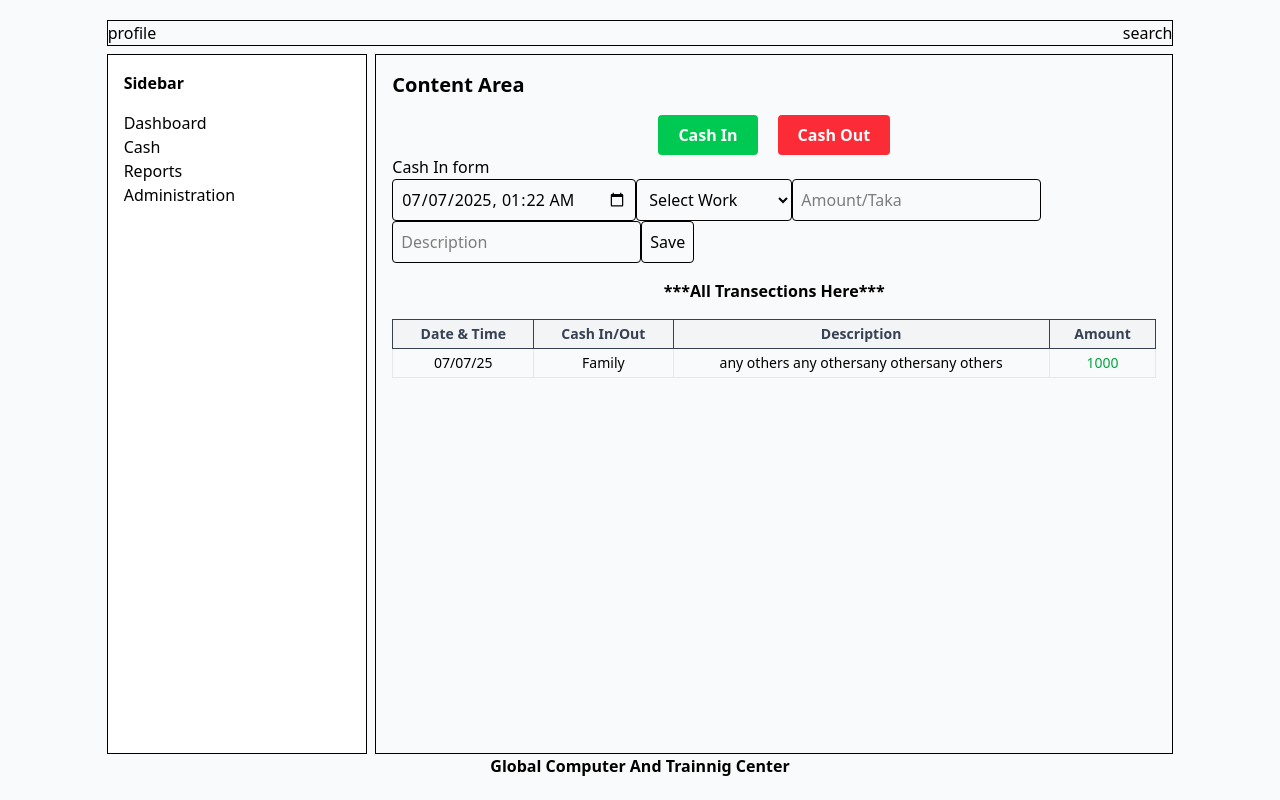
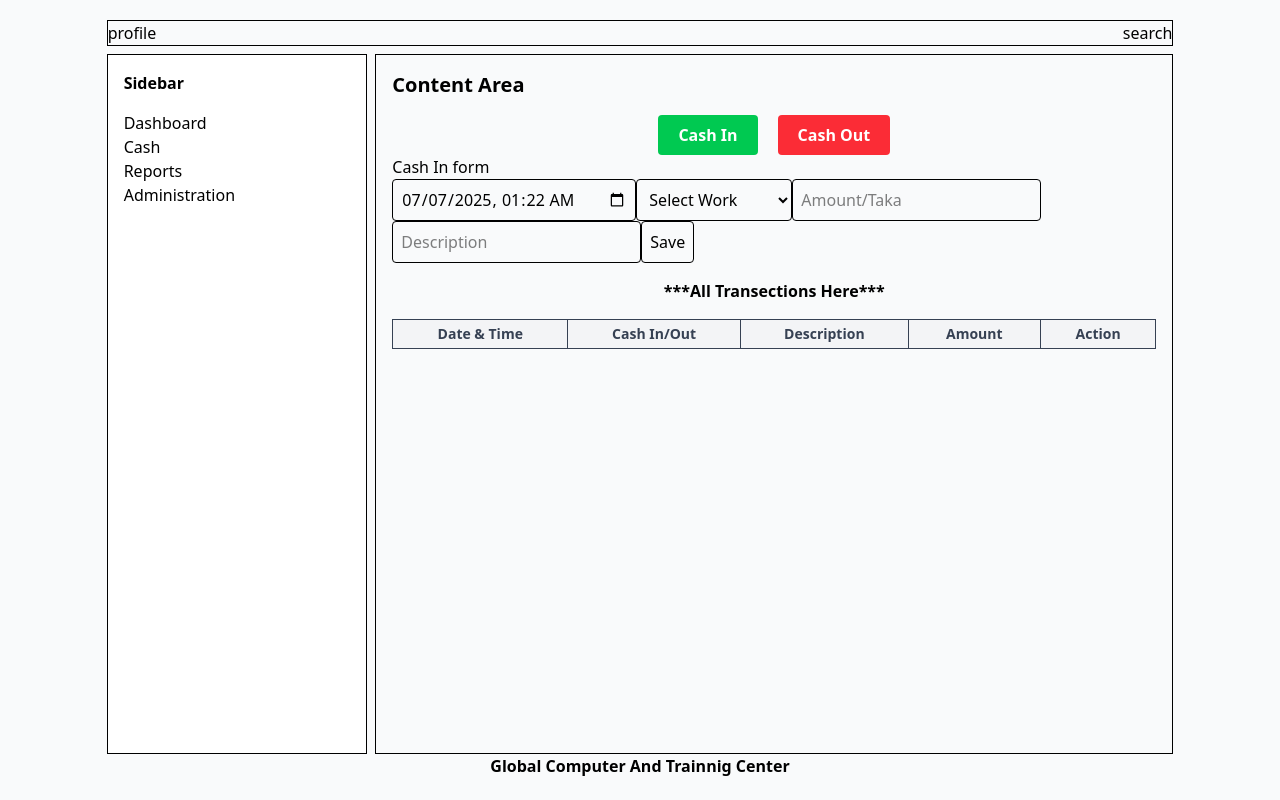
Before and after one commit to forhad1518/my-store-accounts, a React (Vite) app: page /cash in a window 1280 px wide. Built offline with nearby package versions, Linux system fonts and the light colour scheme.

Commit message:
show data in the table, with update data

```diff
--- a/src/components/Cash In Out/CashInForm.jsx
+++ b/src/components/Cash In Out/CashInForm.jsx
@@ -3,10 +3,10 @@ import useLocalStorageSet from '../../hooks/LocalStorage/useLocalStorageSet';
 import autoLocalDateTime from '../../utils/autoLocalDateTime';
 
 
-export default function CashInForm() {
+export default function CashInForm({ setNewCashData }) {
 
     /* Handle cash in form */
-    const { cashData, newCashData } = useLocalStorageSet();
+    const { newCashData } = useLocalStorageSet();
     const cashInformHandle = e => {
         e.preventDefault()
         /* Data from cash in form */
@@ -16,8 +16,8 @@ export default function CashInForm() {
         const description = e.target.description.value;
 
         const all_data = { date, cash_in_option, amount, description, cash: "in" }
+        setNewCashData(all_data);
         newCashData(all_data);
-        console.log(cashData)
     }
 
     /* Auto Local time set */
--- a/src/components/Cash In Out/CashOutForm.jsx
+++ b/src/components/Cash In Out/CashOutForm.jsx
@@ -1,8 +1,10 @@
 import React, { useEffect, useState } from 'react'
 import autoLocalDateTime from '../../utils/autoLocalDateTime';
+import useLocalStorageSet from '../../hooks/LocalStorage/useLocalStorageSet';
 
 export default function CashOutForm() {
     /* Handle cash out form */
+    const { newCashData } = useLocalStorageSet()
     const cashOutformHandle = e => {
         e.preventDefault()
         /* Data from cash in form */
@@ -12,7 +14,7 @@ export default function CashOutForm() {
         const description = e.target.description.value;
 
         const all_data = { date, cash_out_option, amount, description, cash: "out" };
-        console.log(all_data)
+        newCashData(all_data)
 
     }
     /* Auto Local time set */
--- /dev/null
+++ b/src/components/cashTable/CashTable.jsx
@@ -0,0 +1,48 @@
+import React, { useEffect, useState } from 'react'
+import useLocalStorageSet from '../../hooks/LocalStorage/useLocalStorageSet';
+
+export default function CashTable({ newCashData }) {
+    const { cashData } = useLocalStorageSet();
+    const [updateData, setUpdateData] = useState([])
+
+    // set old data from localstoreage
+    useEffect(() => {
+        setUpdateData(cashData)
+    }, [cashData])
+
+    // set new data with old data
+    useEffect(() => {
+        if (newCashData) {
+            setUpdateData(prev => [...prev, newCashData])
+        }
+    }, [newCashData])
+
+
+    return (
+        <div>
+            <table className="table-auto w-full border border-gray-300 text-sm text-center">
+                <thead className="bg-gray-100 text-gray-700">
+                    <tr>
+                        <th className="border px-4 py-1">Date & Time</th>
+                        <th className="border px-4 py-1">Cash In/Out</th>
+                        <th className="border px-4 py-1">Description</th>
+                        <th className="border px-4 py-1">Amount</th>
+                        <th className="border px-4 py-1">Action</th>
+                    </tr>
+                </thead>
+                <tbody>
+                    {
+                        /* Revers data for use slice().reverse() */
+                        updateData.slice().reverse().map((data, id) => <tr key={id} className="hover:bg-gray-50">
+                            <td className="border border-gray-200 px-4 py-1">{data.date}</td>
+                            <td className="border border-gray-200 px-4 py-1">{data.cash_in_option || data.cash_out_option}</td>
+                            <td className="border border-gray-200 px-4 py-1">{data.description}</td>
+                            <td className="border border-gray-200 px-4 py-1 text-center font-medium text-green-600">{data.amount}</td>
+                            <td className="border border-gray-200 px-4 py-1 text-center font-medium text-green-600">edit delete</td>
+                        </tr>)
+                    }
+                </tbody>
+            </table>
+        </div>
+    )
+}
--- a/src/hooks/LocalStorage/useLocalStorageSet.js
+++ b/src/hooks/LocalStorage/useLocalStorageSet.js
@@ -7,7 +7,7 @@ export default function useLocalStorageSet() {
     useEffect(() => {
         const saved = JSON.parse(localStorage.getItem("cashData")) || [];
         setCashData(saved);
-    }, [setCashData])
+    }, [])
 
     // New entry data
     const newCashData = (entry) => {
--- a/src/pages/Cash.jsx
+++ b/src/pages/Cash.jsx
@@ -3,8 +3,10 @@ import CashInB from '../components/Cash In Out/CashInB'
 import CashOutB from '../components/Cash In Out/CashOutB'
 import CashInForm from '../components/Cash In Out/CashInForm'
 import CashOutForm from '../components/Cash In Out/CashOutForm'
+import CashTable from '../components/cashTable/CashTable'
 
 export default function Cash() {
+  const [newCashData, setNewCashData] = useState()
   /* Cash in out form control */
   const [defaultForm, setDefaultForm] = useState('Cash_In');
   return (
@@ -16,31 +18,12 @@ export default function Cash() {
       </div>
       <div>
         {
-          defaultForm === "Cash_In" ? <CashInForm></CashInForm> : <CashOutForm></CashOutForm>
+          defaultForm === "Cash_In" ? <CashInForm setNewCashData={setNewCashData}></CashInForm> : <CashOutForm setNewCashData={setNewCashData}></CashOutForm>
         }
       </div>
       {/* Table of All Transection */}
       <div className='text-center font-bold my-4'>***All Transections Here***</div>
-      <div>
-        <table className="table-auto w-full border border-gray-300 text-sm text-center">
-          <thead className="bg-gray-100 text-gray-700">
-            <tr>
-              <th className="border px-4 py-1">Date & Time</th>
-              <th className="border px-4 py-1">Cash In/Out</th>
-              <th className="border px-4 py-1">Description</th>
-              <th className="border px-4 py-1">Amount</th>
-            </tr>
-          </thead>
-          <tbody>
-            <tr className="hover:bg-gray-50">
-              <td className="border border-gray-200 px-4 py-1">07/07/25</td>
-              <td className="border border-gray-200 px-4 py-1">Family</td>
-              <td className="border border-gray-200 px-4 py-1">any others any othersany othersany others</td>
-              <td className="border border-gray-200 px-4 py-1 text-center font-medium text-green-600">1000</td>
-            </tr>
-          </tbody>
-        </table>
-      </div>
+      <CashTable newCashData={newCashData}></CashTable>
     </div>
   )
 }
```
